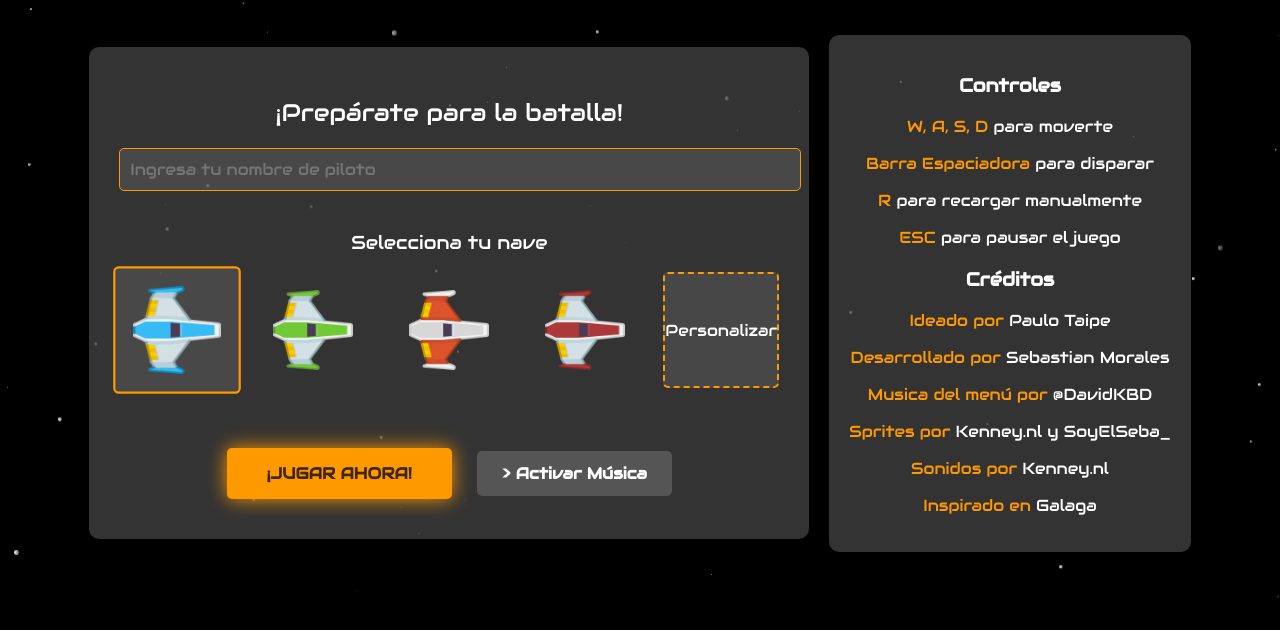
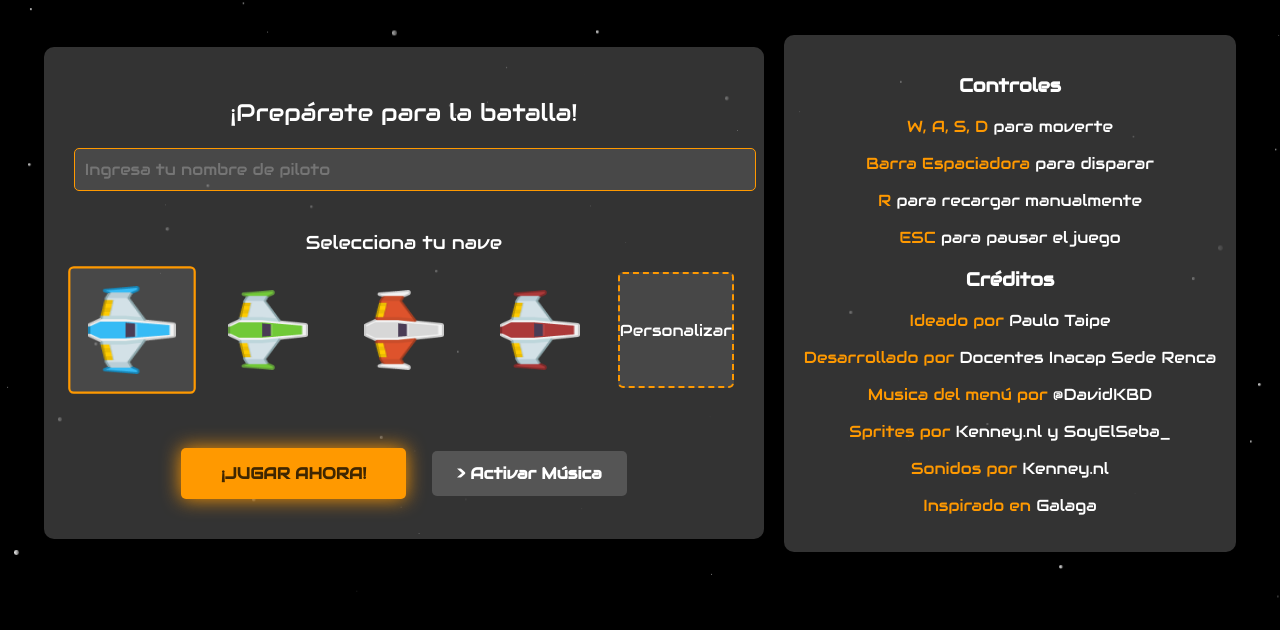
Before and after one commit to ptaipe/BatleGalagaRoyal, a website: page public/index.html in a window 1280 px wide. Shown: the part 170-800 px from the top of the page. Drawn offline with Linux system fonts and the light colour scheme.

Commit message:
html intro

```diff
--- a/public/index.html
+++ b/public/index.html
@@ -58,7 +58,7 @@
                 <p><span>ESC</span> para pausar el juego</p>
                 <h3>Créditos</h3>
                 <p><span>Ideado por</span> Paulo Taipe</p>
-                <p><a href="https://www.linkedin.com/in/soyelseba-/"><span>Desarrollado por</span> Sebastian Morales</a>
+                <p><a href="https://www.linkedin.com/in/soyelseba-/"><span>Desarrollado por</span> Docentes Inacap Sede Renca</a>
                 </p>
                 <p><a href="https://davidkbd.itch.io/cosmic-journey-space-themed-music-pack"><span>Musica del menú
                             por</span> @DavidKBD</a></p>
```
